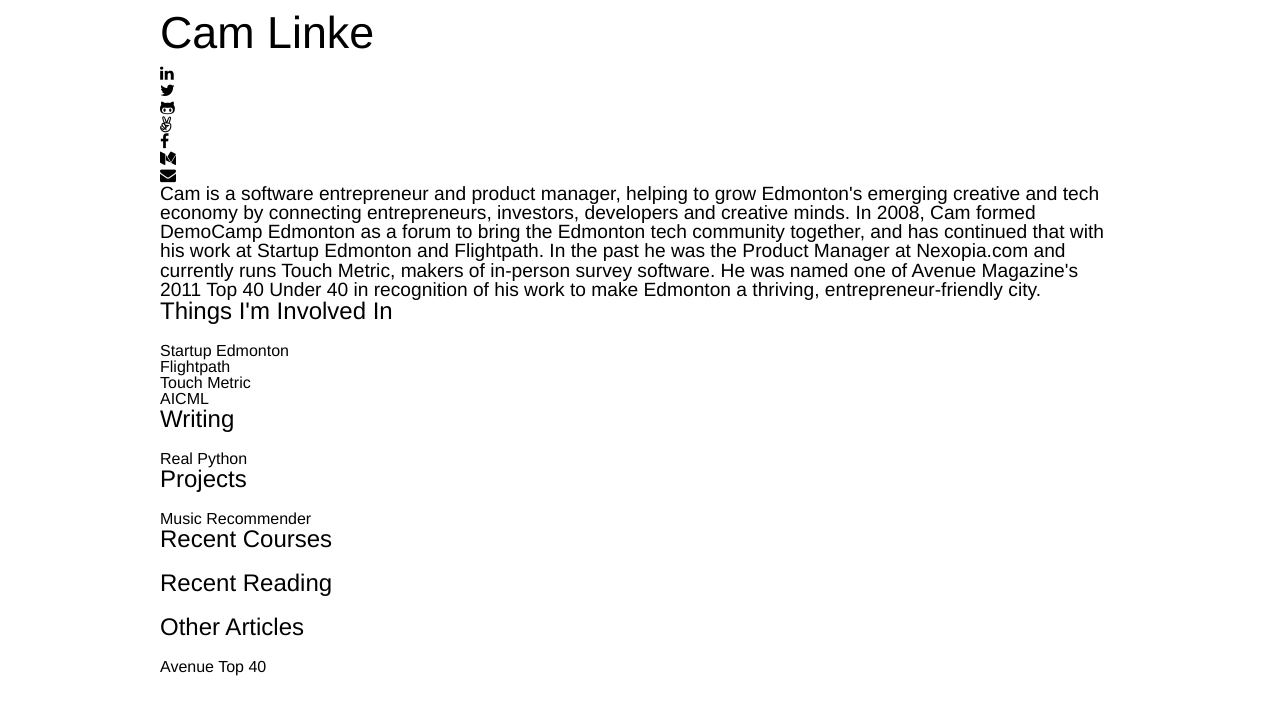
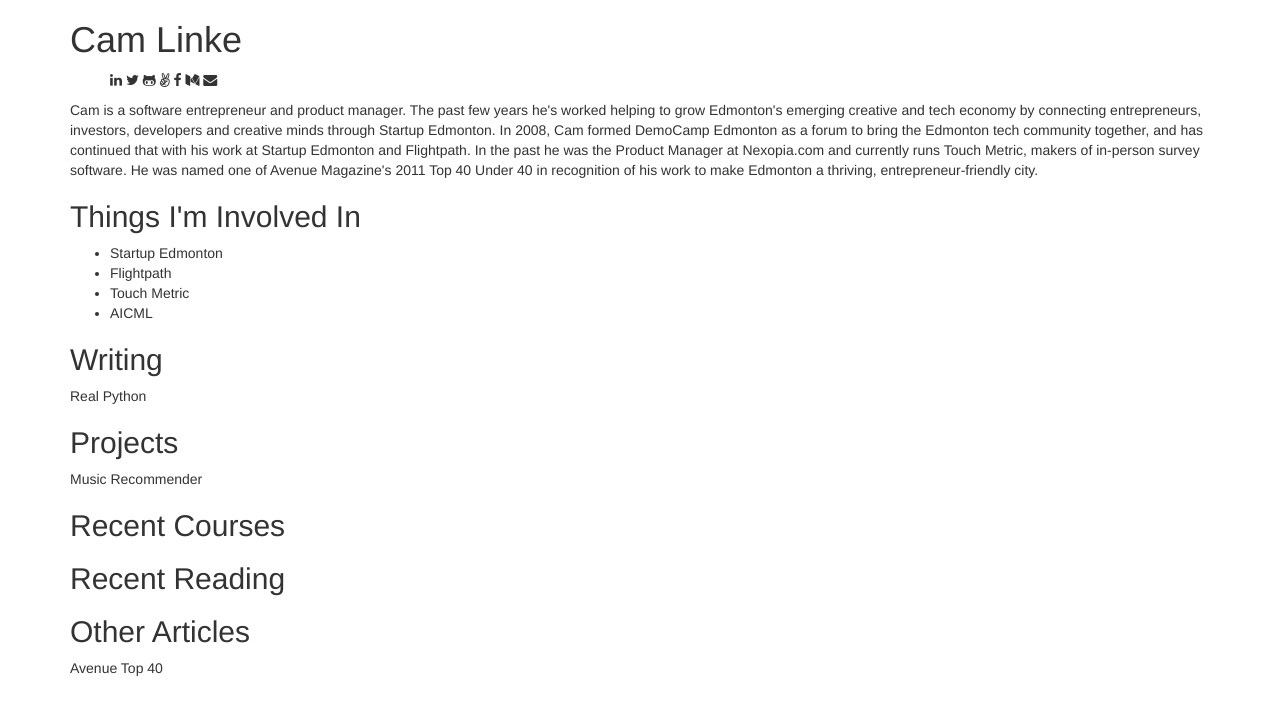
Before and after one commit to camlinke/camlinke.com, a plain HTML site: page index.html in a window 1280 px wide. Drawn offline with nearby package versions, Linux system fonts and the light colour scheme.

Commit message:
added bootstrap and cleaned up design a bit

```diff
--- a/index.html
+++ b/index.html
@@ -1,7 +1,7 @@
 <html>
 <head>
     <title>Cam Linke</title>
-    <link rel="stylesheet" type="text/css" href="reset.css">
+    <link rel="stylesheet" href="https://maxcdn.bootstrapcdn.com/bootstrap/3.3.5/css/bootstrap.min.css">
     <link rel="stylesheet" href="https://maxcdn.bootstrapcdn.com/font-awesome/4.4.0/css/font-awesome.min.css">
     <link rel="stylesheet" type="text/css" href="styles.css">
 </head>
@@ -18,7 +18,7 @@
                 <li><i class="fa fa-envelope"></i></li>
             </ul>
             <p>
-                Cam is a software entrepreneur and product manager, helping to grow Edmonton's emerging creative and tech economy by connecting entrepreneurs, investors, developers and creative minds. In 2008, Cam formed DemoCamp Edmonton as a forum to bring the Edmonton tech community together, and has continued that with his work at Startup Edmonton and Flightpath. In the past he was the Product Manager at Nexopia.com and currently runs Touch Metric, makers of in-person survey software. He was named one of Avenue Magazine's 2011 Top 40 Under 40 in recognition of his work to make Edmonton a thriving, entrepreneur-friendly city.
+                Cam is a software entrepreneur and product manager. The past few years he's worked helping to grow Edmonton's emerging creative and tech economy by connecting entrepreneurs, investors, developers and creative minds through Startup Edmonton. In 2008, Cam formed DemoCamp Edmonton as a forum to bring the Edmonton tech community together, and has continued that with his work at Startup Edmonton and Flightpath. In the past he was the Product Manager at Nexopia.com and currently runs Touch Metric, makers of in-person survey software. He was named one of Avenue Magazine's 2011 Top 40 Under 40 in recognition of his work to make Edmonton a thriving, entrepreneur-friendly city.
             </p>
             <h2>Things I'm Involved In</h2>
             <ul>
--- a/styles.css
+++ b/styles.css
@@ -2,7 +2,7 @@ body {
     font-family: Helvetica;
 }
 
-h1 {
+/*h1 {
     font-size: 2.8em;
     padding-top: 10px;
     padding-bottom: 10px;
@@ -11,19 +11,28 @@ h1 {
 h2 {
     font-size: 1.5em;
     padding-bottom: 20px;
+    margin-left: 10px;
 }
 
 p {
     font-size: 1.2em;
+    margin-top: 30px;
+    margin-bottom: 30px;
+    margin-left: 10px;
+    line-height: 23px;
 }
 
-#icons {
-    display: inline-block;
+ul {
+    margin-left: 10px;
+}*/
+
+#icons li {
+    display: inline;
 }
 
-.container {
+/*.container {
     width: 960;
     min-height: 700px;
     margin-left: auto;
     margin-right: auto;
-}
+}*/
```
